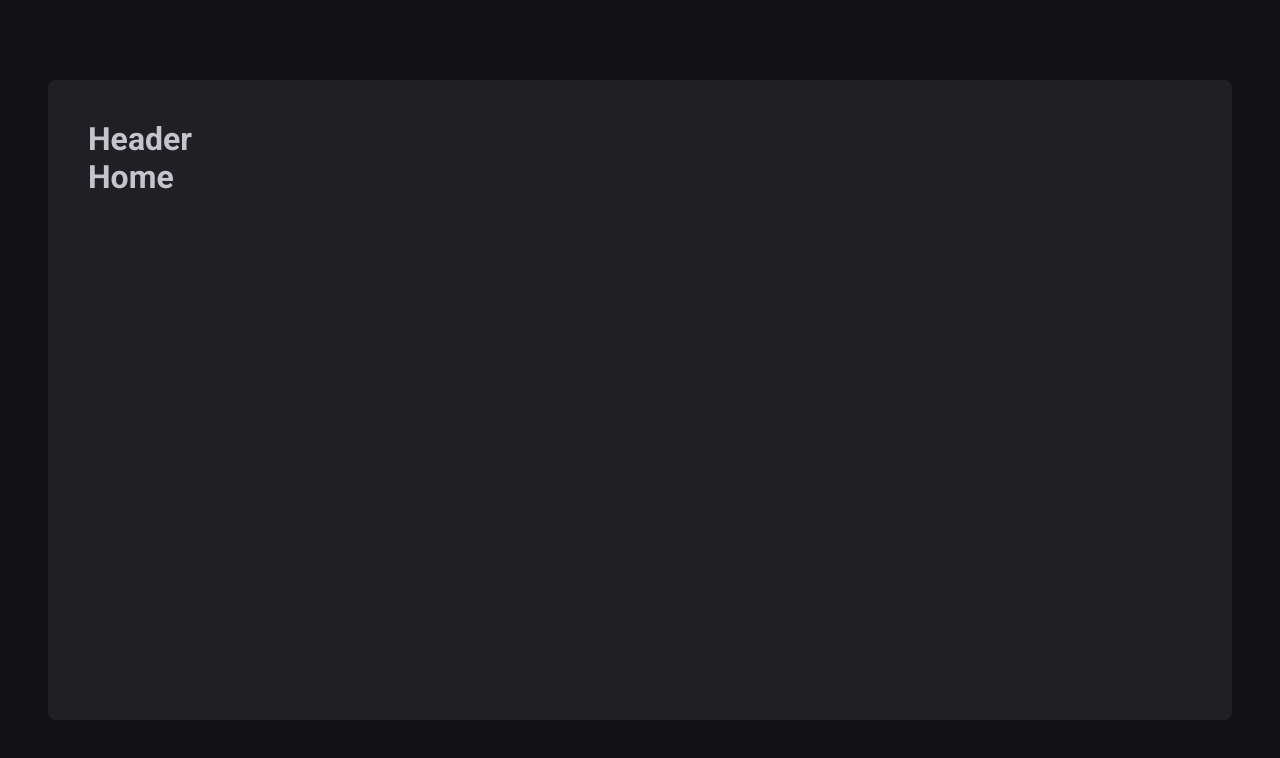
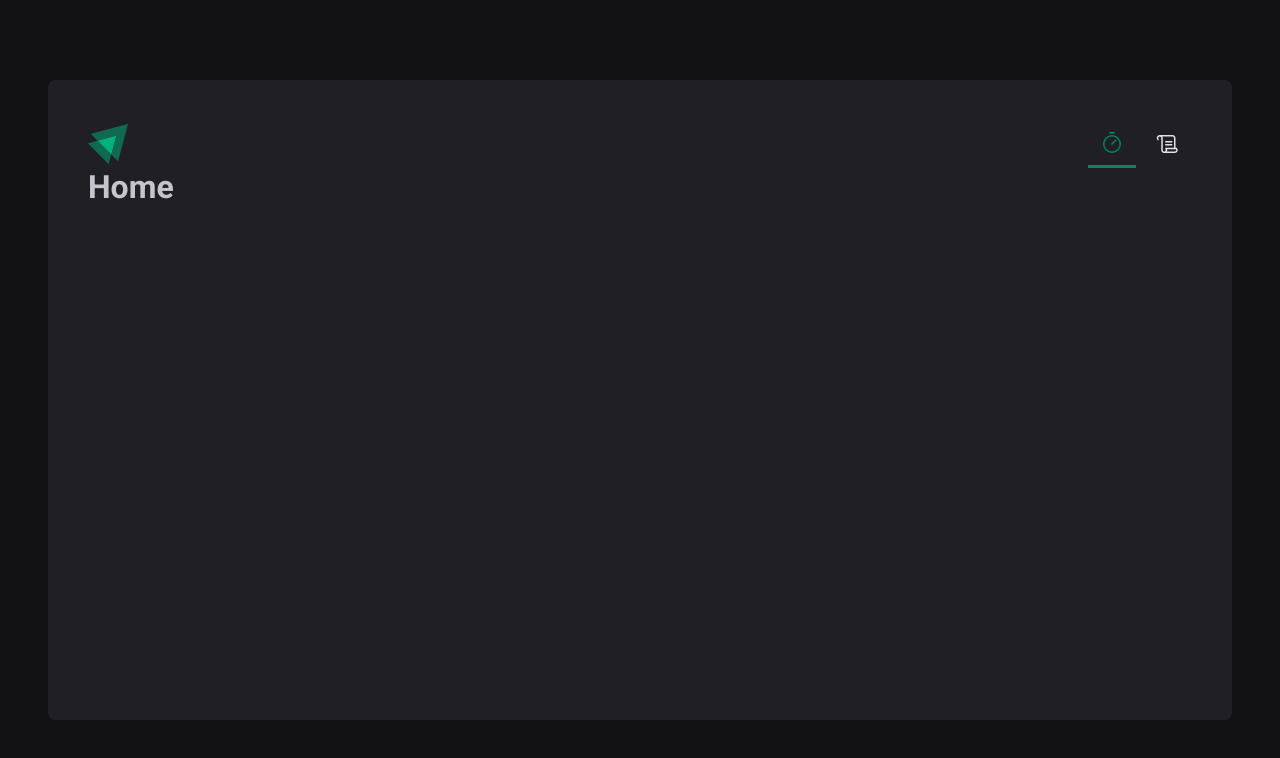
Before and after one commit to bulnes/02-ignite-timer, a React (Vite) app: page / in a window 1280 px wide. Shown: the top 758 px of the page. Built offline with nearby package versions, Linux system fonts and the light colour scheme.

Commit message:
feat: create the header container component

```diff
--- a/package.json
+++ b/package.json
@@ -11,6 +11,7 @@
     "lint:fix": "eslint . --ext ts,tsx --report-unused-disable-directives --max-warnings 0 --fix"
   },
   "dependencies": {
+    "phosphor-react": "^1.4.1",
     "react": "^18.2.0",
     "react-dom": "^18.2.0",
     "react-router-dom": "^6.23.0",
--- a/src/Layouts/DefaultLayout/DefaultLayout.tsx
+++ b/src/Layouts/DefaultLayout/DefaultLayout.tsx
@@ -1,5 +1,5 @@
 import { Outlet } from "react-router-dom";
-import { Header } from "../../components/Header";
+import { Header } from "../../components/Header/Header";
 import { LayoutContainer } from "./DefaultLayout.styles";
 
 export function DefaultLayout() {
--- a/src/components/Header.tsx
+++ /dev/null
@@ -1,3 +0,0 @@
-export function Header() {
-  return <h1>Header</h1>;
-}
--- /dev/null
+++ b/src/components/Header/Header.styles.ts
@@ -0,0 +1,35 @@
+import styled from "styled-components";
+
+export const HeaderContainer = styled.header`
+  display: flex;
+  align-items: center;
+  justify-content: space-between;
+
+  nav {
+    display: flex;
+    gap: 0.5rem;
+
+    a {
+      width: 3rem;
+      height: 3rem;
+
+      display: flex;
+      align-items: center;
+      justify-content: center;
+
+      color: ${props => props.theme["gray-100"]};
+
+      border-top: 3px solid transparent;
+      border-bottom: 3px solid transparent;
+
+      &:hover {
+        border-bottom: 3px solid ${props => props.theme["green-500"]};
+      }
+
+      &.active {
+        border-bottom: 3px solid ${props => props.theme["green-500"]};
+        color: ${props => props.theme["green-500"]};
+      }
+    }
+  }
+`;
--- /dev/null
+++ b/src/components/Header/Header.tsx
@@ -0,0 +1,21 @@
+import { Scroll, Timer } from "phosphor-react";
+import { NavLink } from "react-router-dom";
+import logoIgnite from "../../assets/logo-ignite.svg";
+import { HeaderContainer } from "./Header.styles";
+
+export function Header() {
+  return (
+    <HeaderContainer>
+      <img src={logoIgnite} alt="" />
+
+      <nav>
+        <NavLink to="/" title="Timer">
+          <Timer size={24} />
+        </NavLink>
+        <NavLink to="/history" title="Histórico">
+          <Scroll size={24} />
+        </NavLink>
+      </nav>
+    </HeaderContainer>
+  );
+}
```
Also changed, not shown: src/assets/logo-ignite.svg (added), 1 other file (tests, documents, lock files or other folders).
